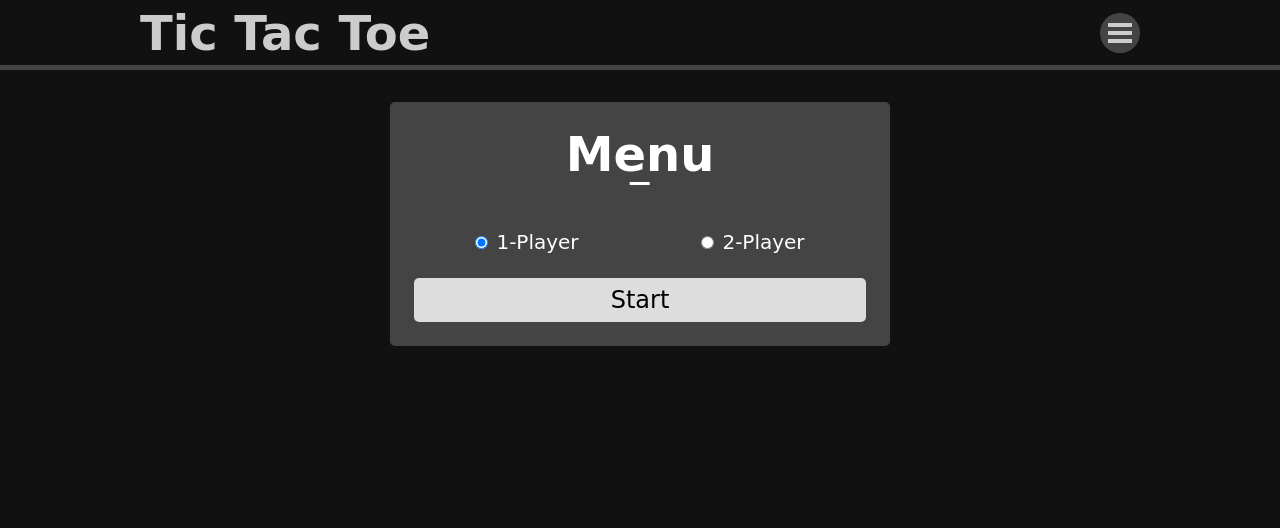
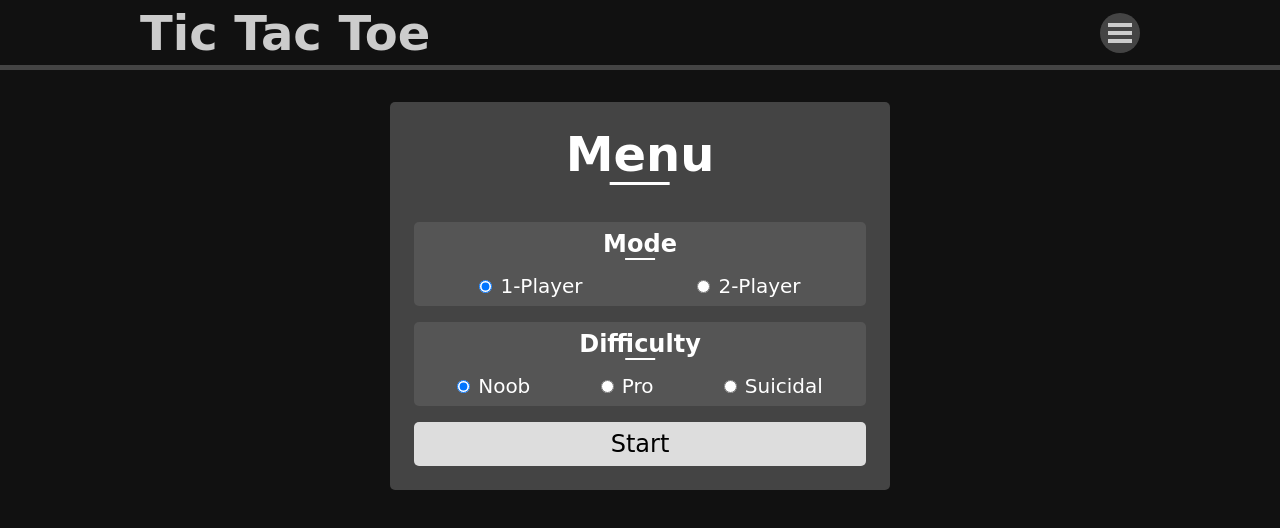
Before and after one commit to nicholas-newman1/tic-tac-toe, a plain HTML site: page index.html in a window 1280 px wide. Both pictures are taken after a click on the button "New Game". Drawn offline with Linux system fonts and the light colour scheme; a web font is replaced by a local one.

Commit message:
added difficulty option to the menu

```diff
--- a/app.js
+++ b/app.js
@@ -4,6 +4,7 @@ const Game = (() => {
   let _playerOne = { symbol: 'X' };
   let _playerTwo = { symbol: 'O' };
   let _mode;
+  let _difficulty = 'easy';
   let _display = false;
   let _isGameInProgress = false;
   let _currentPlayer = _playerOne;
@@ -16,10 +17,11 @@ const Game = (() => {
   'o' = static O */
   let _gameData = [0, 0, 0, 0, 0, 0, 0, 0, 0];
 
-  const init = ({ playerOneName, playerTwoName, mode }) => {
+  const init = ({ playerOneName, playerTwoName, mode, difficulty }) => {
     if (mode === 'singleplayer') {
       _playerOne.name = 'Player';
       _playerTwo.name = 'Computer';
+      _difficulty = difficulty;
     } else if (mode === 'twoplayer') {
       _playerOne.name = playerOneName || 'Player 1';
       _playerTwo.name = playerTwoName || 'Player 2';
@@ -273,6 +275,7 @@ const Menu = (() => {
   let _playerOneName = '';
   let _playerTwoName = '';
   let _mode = 'singleplayer';
+  let _difficulty = 'easy';
 
   const render = () => {
     let menu = document.querySelector('.menu');
@@ -285,6 +288,7 @@ const Menu = (() => {
       playerOneName: _playerOneName,
       playerTwoName: _playerTwoName,
       mode: _mode,
+      difficulty: _difficulty,
     };
   };
 
@@ -302,18 +306,25 @@ const Menu = (() => {
     render();
   };
 
+  const reset = () => {
+    _display = true;
+    _current = 'main-menu';
+    _playerOneName = '';
+    _playerTwoName = '';
+    _mode = 'singleplayer';
+    _difficulty = 'easy';
+
+    render();
+  };
+
   const _setMode = (value) => {
     _mode = value;
 
     render();
   };
 
-  const reset = () => {
-    _display = true;
-    _current = 'main-menu';
-    _playerOneName = '';
-    _playerTwoName = '';
-    _mode = 'singleplayer';
+  const _setDifficulty = (value) => {
+    _difficulty = value;
 
     render();
   };
@@ -390,17 +401,27 @@ const Menu = (() => {
     });
     playerTwoLabel.appendChild(playerTwoInput);
 
+    // Mode Input Container
     const modeContainer = document.createElement('div');
-    modeContainer.classList = 'new-game-menu__mode';
+    modeContainer.classList = 'new-game-menu__radio-container';
     newGameMenu.appendChild(modeContainer);
 
+    const modeHeading = document.createElement('h3');
+    modeHeading.classList = 'new-game-menu__sub-heading';
+    modeHeading.innerHTML = 'Mode';
+    modeContainer.appendChild(modeHeading);
+
+    const modeInputContainer = document.createElement('div');
+    modeInputContainer.classList = 'new-game-menu__radio-inputs';
+    modeContainer.appendChild(modeInputContainer);
+
     const singleplayerLabel = document.createElement('label');
-    singleplayerLabel.classList = 'new-game-menu__mode-label';
+    singleplayerLabel.classList = 'new-game-menu__radio-label';
     singleplayerLabel.innerHTML = '1-Player';
-    modeContainer.appendChild(singleplayerLabel);
+    modeInputContainer.appendChild(singleplayerLabel);
 
     const singleplayerInput = document.createElement('input');
-    singleplayerInput.classList = 'new-game-menu__mode-input';
+    singleplayerInput.classList = 'new-game-menu__radio-input';
     singleplayerInput.type = 'radio';
     singleplayerInput.value = 'singleplayer';
     singleplayerInput.name = 'mode';
@@ -414,18 +435,53 @@ const Menu = (() => {
     );
 
     const twoplayerLabel = document.createElement('label');
-    twoplayerLabel.classList = 'new-game-menu__mode-label';
+    twoplayerLabel.classList = 'new-game-menu__radio-label';
     twoplayerLabel.innerHTML = '2-Player';
-    modeContainer.appendChild(twoplayerLabel);
+    modeInputContainer.appendChild(twoplayerLabel);
 
     const twoplayerInput = document.createElement('input');
-    twoplayerInput.classList = 'new-game-menu__mode-input';
+    twoplayerInput.classList = 'new-game-menu__radio-input';
     twoplayerInput.type = 'radio';
     twoplayerInput.value = 'twoplayer';
     twoplayerInput.name = 'mode';
     if (_mode === 'twoplayer') twoplayerInput.checked = 'checked';
     twoplayerInput.addEventListener('change', () => _setMode('twoplayer'));
     twoplayerLabel.insertBefore(twoplayerInput, twoplayerLabel.firstChild);
+
+    // Difficulty Input Container
+    const difficultyContainer = document.createElement('div');
+    difficultyContainer.classList = 'new-game-menu__radio-container';
+    _mode === 'twoplayer' && difficultyContainer.classList.add('hidden');
+    newGameMenu.appendChild(difficultyContainer);
+
+    const difficultyHeading = document.createElement('h3');
+    difficultyHeading.classList = 'new-game-menu__sub-heading';
+    difficultyHeading.innerHTML = 'Difficulty';
+    difficultyContainer.appendChild(difficultyHeading);
+
+    const difficultyInputContainer = document.createElement('div');
+    difficultyInputContainer.classList = 'new-game-menu__radio-inputs';
+    difficultyContainer.appendChild(difficultyInputContainer);
+
+    const _appendDifficultyInput = (value, labelText) => {
+      const label = document.createElement('label');
+      label.classList = 'new-game-menu__radio-label';
+      label.innerHTML = labelText;
+      difficultyInputContainer.appendChild(label);
+
+      const input = document.createElement('input');
+      input.classList = 'new-game-menu__radio-input';
+      input.type = 'radio';
+      input.value = value;
+      input.name = 'difficulty';
+      if (_difficulty === value) input.checked = 'checked';
+      input.addEventListener('change', () => _setDifficulty(value));
+      label.insertBefore(input, label.firstChild);
+    };
+
+    _appendDifficultyInput('easy', 'Noob');
+    _appendDifficultyInput('medium', 'Pro');
+    _appendDifficultyInput('hard', 'Suicidal');
 
     const startBtn = document.createElement('button');
     startBtn.id = 'start-btn';
--- a/styles.scss
+++ b/styles.scss
@@ -109,7 +109,7 @@ html {
     &::after {
       content: '';
       height: 3px;
-      width: 20px;
+      width: 60px;
       background: white;
       position: absolute;
       top: 100%;
@@ -131,8 +131,8 @@ html {
     }
   }
 
-  &__btn + &__btn {
-    margin-top: 0.75rem;
+  &__btn {
+    margin-top: 1rem;
   }
 }
 
@@ -151,7 +151,7 @@ html {
   }
 
   &__player-label,
-  &__mode-label {
+  &__radio-label {
     color: white;
     font-size: 1.25rem;
   }
@@ -170,23 +170,50 @@ html {
     margin-top: 0.5rem;
   }
 
-  &__mode {
-    margin: 1rem 0;
+  &__sub-heading {
+    font-size: 1.5rem;
+    font-weight: 700;
+    color: white;
+    margin: 0 auto;
+    position: relative;
+    @include centerX();
+    display: inline-block;
+
+    &::after {
+      content: '';
+      height: 2px;
+      width: 30px;
+      background: white;
+      position: absolute;
+      top: 100%;
+      @include centerX();
+    }
+  }
+
+  &__radio-container {
+    background: #555;
+    padding: 0.5rem;
+    margin-top: 1rem;
+    border-radius: 5px;
+  }
+
+  &__radio-inputs {
     display: flex;
     flex-wrap: wrap;
     justify-content: space-around;
   }
 
-  &__mode-label {
-    margin: 0.5rem;
+  &__radio-label {
+    margin: 0 1rem;
+    margin-top: 1rem;
   }
 
-  &__mode-input {
+  &__radio-input {
     margin-right: 0.5rem;
   }
 
-  &__mode-label,
-  &__mode-input {
+  &__radio-label,
+  &__radio-input {
     cursor: pointer;
   }
 }
```
Also changed, not shown: styles.css.
